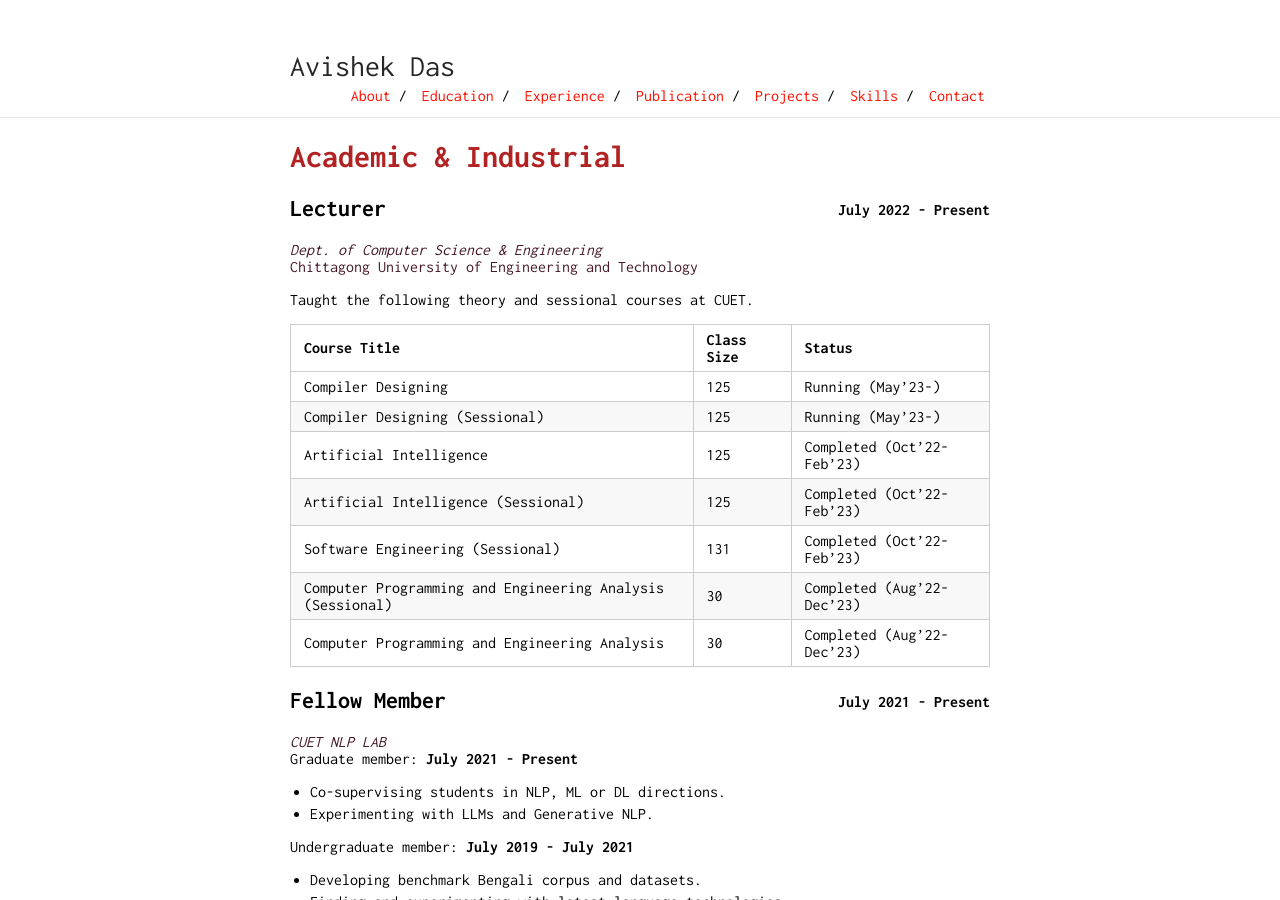
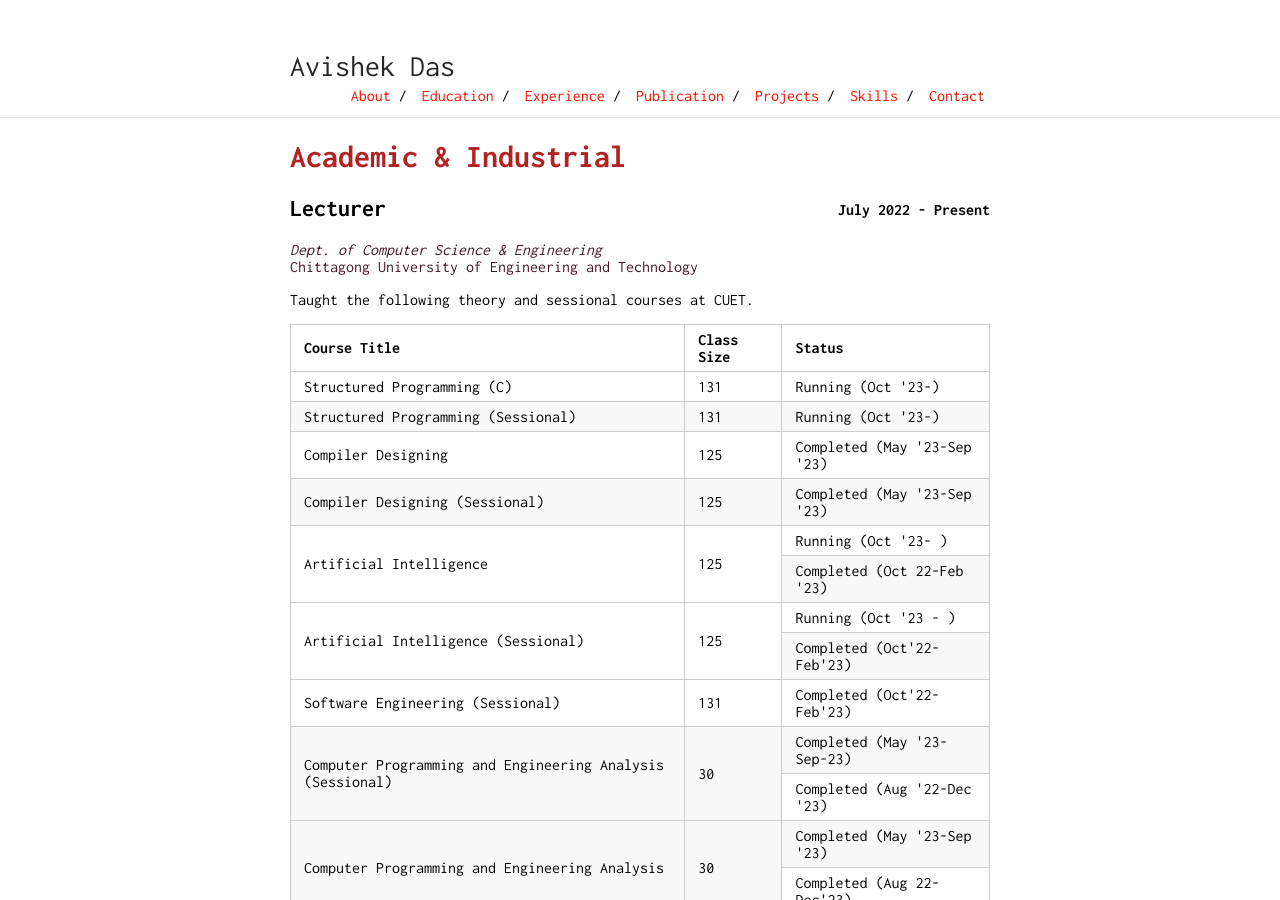
Before and after one commit to imtinan39/resume_template, a Jekyll site: the page built from experience.md, in a window 1280 px wide and 900 px high. Built offline with Jekyll 4.4.1, drawn with Linux system fonts in a browser that asks for light colours.

Commit message:
Update experience.md

```diff
--- a/experience.md
+++ b/experience.md
@@ -13,16 +13,74 @@ layout: default
 
 Taught the following theory and sessional courses at CUET.
 
-Course Title | Class Size | Status
--------------|------------|--------------
-Compiler Designing                  | 125 | Running (May'23-)
-Compiler Designing (Sessional)      | 125 | Running (May'23-)
-Artificial Intelligence             | 125 | Completed (Oct'22-Feb'23)
-Artificial Intelligence (Sessional) | 125 | Completed (Oct'22-Feb'23)
-Software Engineering (Sessional)    | 131 | Completed (Oct'22-Feb'23)
-Computer Programming and Engineering Analysis (Sessional) | 30 | Completed (Aug'22-Dec'23)
-Computer Programming and Engineering Analysis             | 30 | Completed (Aug'22-Dec'23)
-
+<table>
+<thead>
+  <tr>
+    <th>Course Title</th>
+    <th>Class Size</th>
+    <th>Status</th>
+  </tr>
+</thead>
+<tbody>
+  <tr>
+    <td>Structured Programming (C)</td>
+    <td>131</td>
+    <td>Running (Oct '23-)</td>
+  </tr>
+  <tr>
+    <td>Structured Programming (Sessional)</td>
+    <td>131</td>
+    <td>Running (Oct '23-)</td>
+  </tr>
+  <tr>
+    <td>Compiler Designing</td>
+    <td>125</td>
+    <td>Completed (May '23-Sep '23)</td>
+  </tr>
+  <tr>
+    <td>Compiler Designing (Sessional)</td>
+    <td>125</td>
+    <td>Completed (May '23-Sep '23)</td>
+  </tr>
+  <tr>
+    <td rowspan="2">Artificial Intelligence</td>
+    <td rowspan="2">125</td>
+    <td>Running (Oct '23- )</td>
+  </tr>
+  <tr>
+    <td>Completed (Oct 22-Feb '23)</td>
+  </tr>
+  <tr>
+    <td rowspan="2">Artificial Intelligence (Sessional)</td>
+    <td rowspan="2">125</td>
+    <td>Running (Oct '23 - )</td>
+  </tr>
+  <tr>
+    <td>Completed (Oct'22-Feb'23)</td>
+  </tr>
+  <tr>
+    <td>Software Engineering (Sessional)</td>
+    <td>131</td>
+    <td>Completed (Oct'22-Feb'23)</td>
+  </tr>
+  <tr>
+    <td rowspan="2">Computer Programming and Engineering Analysis (Sessional)</td>
+    <td rowspan="2">30</td>
+    <td>Completed (May '23-Sep-23)</td>
+  </tr>
+  <tr>
+    <td>Completed (Aug '22-Dec '23)</td>
+  </tr>
+  <tr>
+    <td rowspan="2">Computer Programming and Engineering Analysis</td>
+    <td rowspan="2">30</td>
+    <td>Completed (May '23-Sep '23)</td>
+  </tr>
+  <tr>
+    <td>Completed (Aug 22-Dec'23)</td>
+  </tr>
+</tbody>
+</table>
 
 
 ## Fellow Member
```
